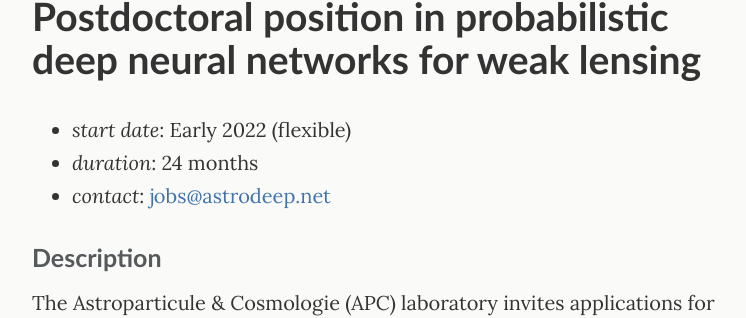
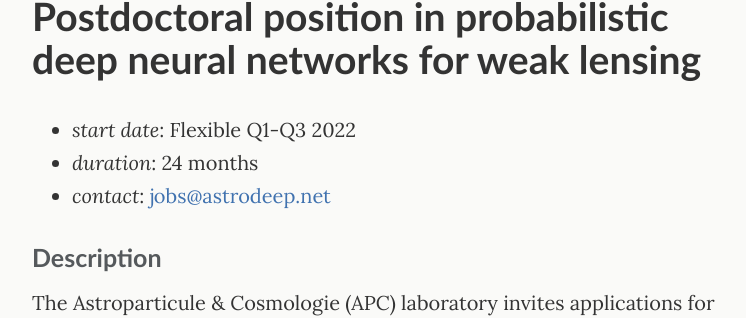
Before and after one commit to astrodeepnet/website, a Jekyll site: the page built from jobs/postdoc/postdoc-apc-2.md, in a window 1280 px wide. Shown: the part 149-467 px from the top of the page, without its empty margins (266-1012 px from the left). Built offline with Jekyll 4.4.1, drawn with Linux system fonts in a browser that asks for light colours.

Commit message:
update start date

```diff
--- a/jobs/postdoc/postdoc-apc-2.md
+++ b/jobs/postdoc/postdoc-apc-2.md
@@ -5,7 +5,7 @@ permalink: jobs/postdoc-apc-2/
 subtitle: Postdoctoral position in probabilistic deep neural networks for weak lensing
 ---
 
-- _start date_: Early 2022 (flexible)
+- _start date_: Flexible Q1-Q3 2022
 - _duration_: 24 months
 - _contact_: [jobs@astrodeep.net](mailto:jobs@astrodeep.net?subject=Postdoctoral position at APC)
 
```
